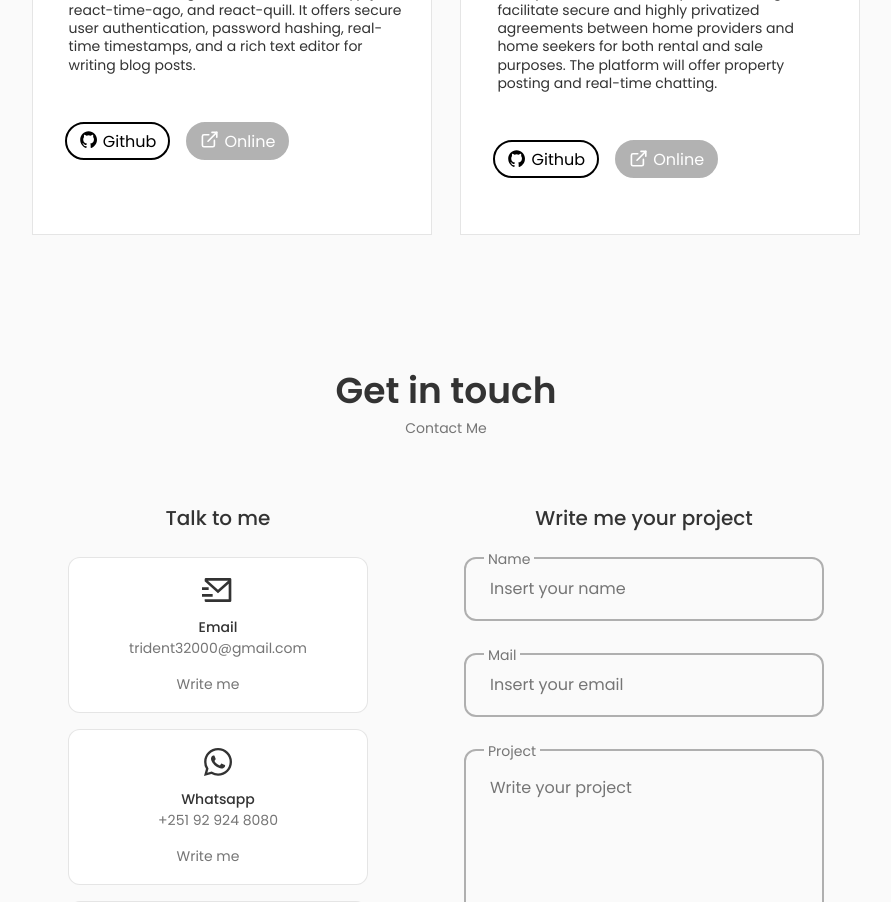
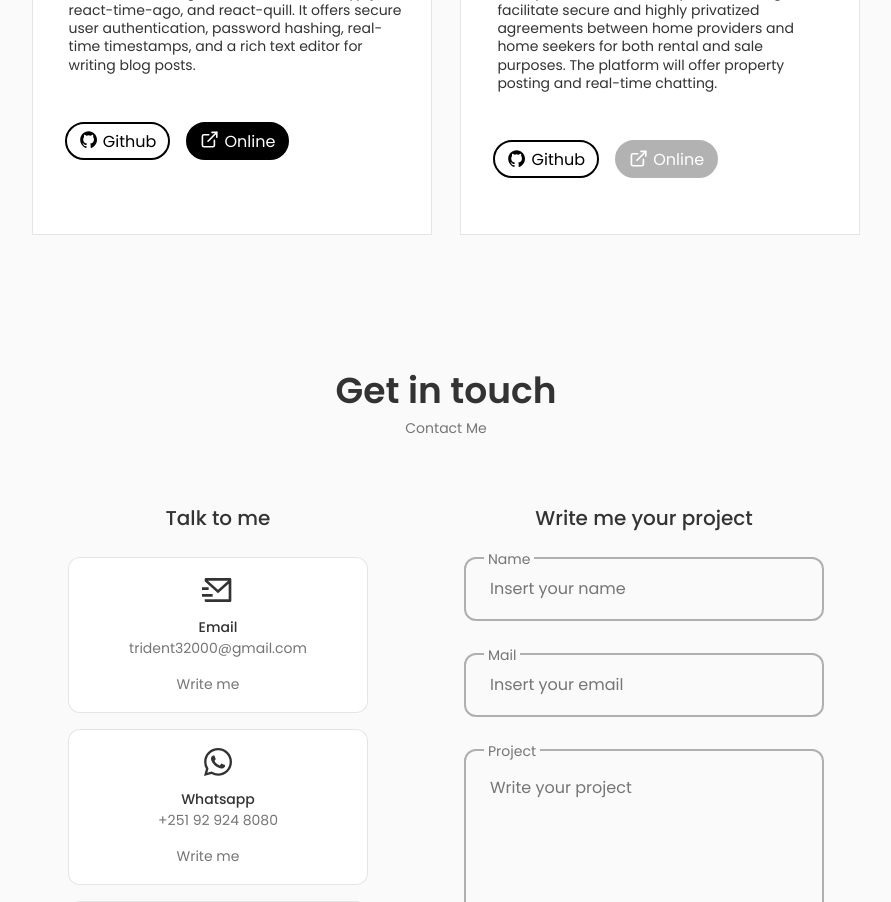
Before and after one commit to Hamzshaa/Personal-Portfolio, a React (Create React App) app: page / in a window 1280 px wide. Shown: the part 3900-4802 px from the top of the page, without its empty margins (194-1085 px from the left). Built offline with nearby package versions, Linux system fonts and the light colour scheme; some icons are missing.

Commit message:
online link added to trident-blog page

```diff
--- a/package.json
+++ b/package.json
@@ -1,4 +1,5 @@
 {
+  "homepage": "http://Hamzshaa.github.io/Personal-Portfolio",
   "name": "personal-portfolio",
   "version": "0.1.0",
   "private": true,
@@ -18,6 +19,8 @@
   },
   "scripts": {
     "start": "react-scripts start",
+    "predeploy": "npm run build",
+    "deploy": "gh-pages -d build",
     "build": "react-scripts build",
     "test": "react-scripts test",
     "eject": "react-scripts eject"
@@ -39,5 +42,8 @@
       "last 1 firefox version",
       "last 1 safari version"
     ]
+  },
+  "devDependencies": {
+    "gh-pages": "^6.1.1"
   }
 }
--- a/src/components/portfolio/Portfolio.jsx
+++ b/src/components/portfolio/Portfolio.jsx
@@ -69,8 +69,8 @@ export default function Portfolio() {
                   Github
                 </a>
               </div>
-              <div className="portfolio__online disabled">
-                <a href="" target="_blank">
+              <div className="portfolio__online">
+                <a href="https://trident-blog.web.app/" target="_blank">
                   <FiExternalLink className="portfolio__button-icon " />
                   Online
                 </a>
```
